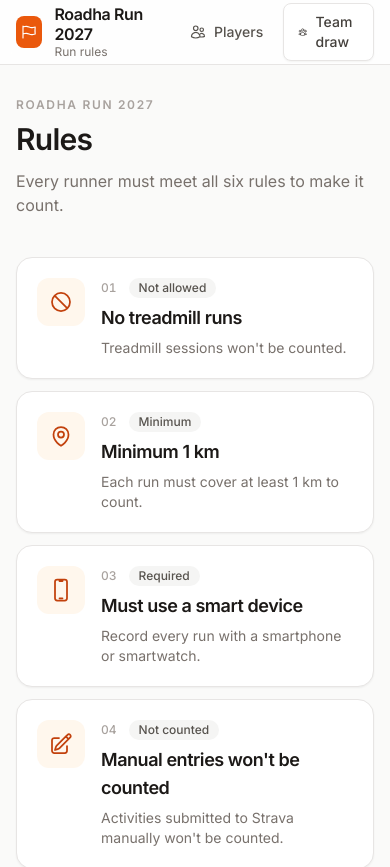
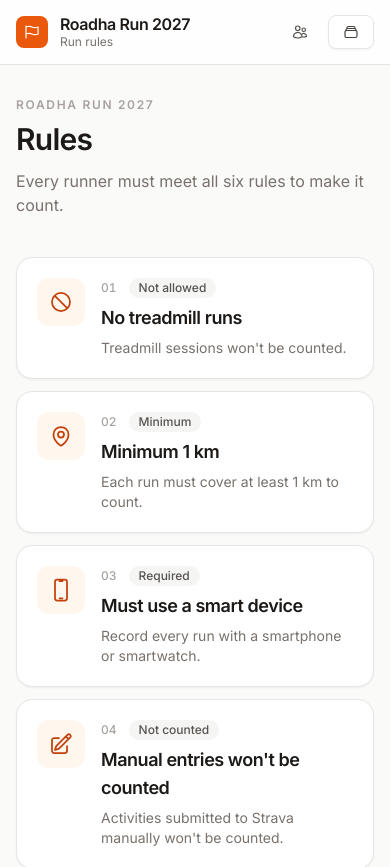
Before and after one commit to irfaninc/RR2027, a plain HTML site: page rules.html in a window 390 px wide. Shown: the top 867 px of the page. Drawn offline with nearby package versions, Linux system fonts and the light colour scheme.

Commit message:
Nav updated

```diff
--- a/rules.html
+++ b/rules.html
@@ -48,16 +48,16 @@
               <path stroke-linecap="round" stroke-linejoin="round"
                 d="M15 19.128a9.38 9.38 0 0 0 2.625.372 9.337 9.337 0 0 0 4.121-.952 4.125 4.125 0 0 0-7.533-2.493M15 19.128v-.003c0-1.113-.285-2.16-.786-3.07M15 19.128v.106A12.318 12.318 0 0 1 8.624 21c-2.331 0-4.512-.645-6.374-1.766l-.001-.109a6.375 6.375 0 0 1 11.964-3.07M12 6.375a3.375 3.375 0 1 1-6.75 0 3.375 3.375 0 0 1 6.75 0Zm8.25 2.25a2.625 2.625 0 1 1-5.25 0 2.625 2.625 0 0 1 5.25 0Z" />
             </svg>
-            Players
+            <span class="sr-only sm:not-sr-only">Players</span>
           </a>
           <a href="index.html"
             class="inline-flex items-center gap-2 rounded-lg border border-stone-200 bg-white px-3.5 py-2 text-sm font-medium text-stone-700 shadow-sm transition hover:bg-stone-50 hover:border-stone-300 focus:outline-none focus-visible:ring-2 focus-visible:ring-orange-500 focus-visible:ring-offset-2">
             <svg xmlns="http://www.w3.org/2000/svg" viewBox="0 0 24 24" fill="none" stroke="currentColor"
               stroke-width="1.75" class="w-4 h-4" aria-hidden="true">
               <path stroke-linecap="round" stroke-linejoin="round"
-                d="M18 18.72a9.094 9.094 0 0 0 3.741-.479 3 3 0 0 0-4.682-2.72m.94 3.198.001.031c0 .225-.012.447-.037.666A11.944 11.944 0 0 1 12 21c-2.17 0-4.207-.576-5.963-1.584A6.062 6.062 0 0 1 6 18.719m12 0a5.971 5.971 0 0 0-.941-3.197m0 0A5.995 5.995 0 0 0 12 12.75a5.995 5.995 0 0 0-5.058 2.772m0 0a3 3 0 0 0-4.681 2.72 8.986 8.986 0 0 0 3.74.477m.94-3.197a5.971 5.971 0 0 0-.94 3.197M15 6.75a3 3 0 1 1-6 0 3 3 0 0 1 6 0Zm6 3a2.25 2.25 0 1 1-4.5 0 2.25 2.25 0 0 1 4.5 0Zm-13.5 0a2.25 2.25 0 1 1-4.5 0 2.25 2.25 0 0 1 4.5 0Z" />
+                d="M6 6.878V6a2.25 2.25 0 0 1 2.25-2.25h7.5A2.25 2.25 0 0 1 18 6v.878m-12 0c.235-.083.487-.128.75-.128h10.5c.263 0 .515.045.75.128m-12 0A2.25 2.25 0 0 0 4.5 9v.878m13.5-3A2.25 2.25 0 0 1 19.5 9v.878m0 0a2.246 2.246 0 0 0-.75-.128H5.25c-.263 0-.515.045-.75.128m15 0A2.25 2.25 0 0 1 21 12v6a2.25 2.25 0 0 1-2.25 2.25H5.25A2.25 2.25 0 0 1 3 18v-6c0-.98.626-1.813 1.5-2.122" />
             </svg>
-            Team draw
+            <span class="sr-only sm:not-sr-only">Team draw</span>
           </a>
         </nav>
       </div>
```
Also changed, not shown: index.html (+3 -3 lines), players.html (+3 -3 lines).
